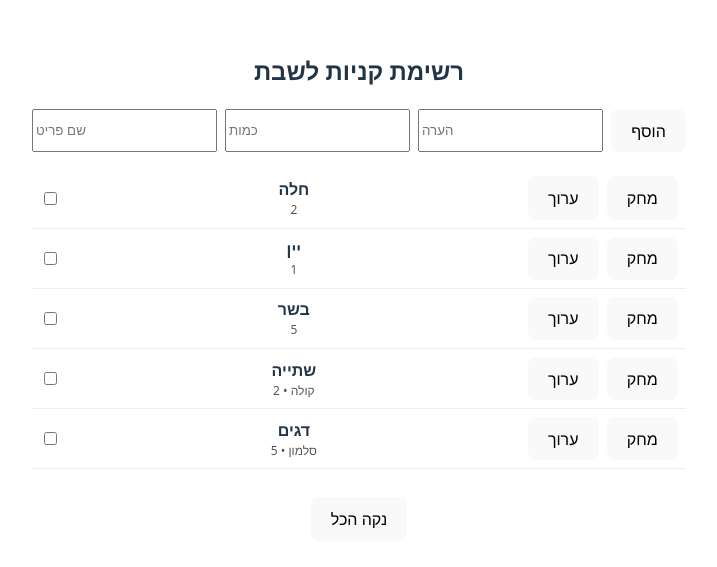
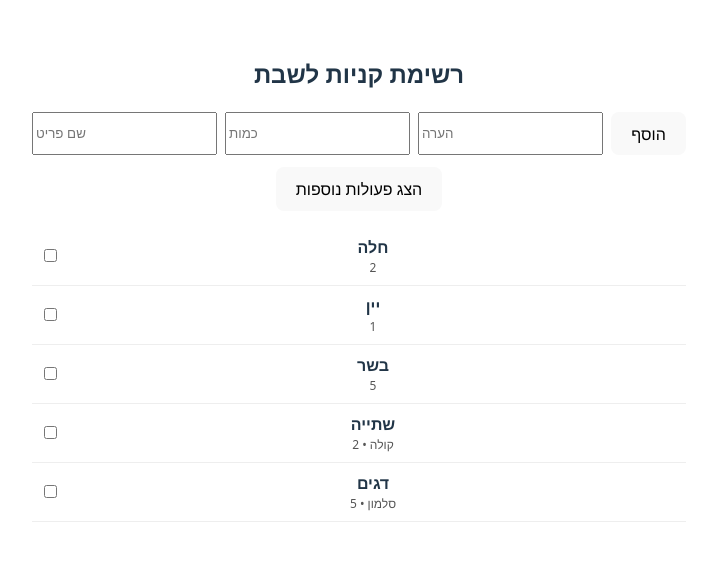
Before and after one commit to LaliFefer/react-mini-project, a Preact app in the folder react-mini-project/: page / in a window 1280 px wide. Shown: the part 113-680 px from the top of the page, without its empty margins (281-998 px from the left). Built offline with nearby package versions, Linux system fonts and the light colour scheme.

Commit message:
Edit and delete operations are saved in the state variable.

```diff
--- a/react-mini-project/src/app.jsx
+++ b/react-mini-project/src/app.jsx
@@ -1,7 +1,7 @@
 import { useState } from 'preact/hooks'
 import preactLogo from './assets/preact.svg'
 import viteLogo from '/vite.svg'
-import ShabbatShopping from '../component/ShabbatShopping';
+import ShabbatShopping from './component/ShabbatShopping';
 import './app.css'
 
 export function App() {
--- a/react-mini-project/component/ShabbatShopping.jsx
+++ b/react-mini-project/src/component/ShabbatShopping.jsx
@@ -1,7 +1,6 @@
 // קומפוננטת Preact: ShabbatShopping.jsx
 import { useEffect, useState } from 'preact/hooks'; // ייבוא הוקים מ־Preact (אין ספריית react בתלויות)
-import { Component } from 'preact'; // <-- נוסף כדי לממש ErrorBoundary
-import { getItems, addItem, updateItem, removeItem, clearItems } from '../data/ShabbatShopping'; // פונקציות נתונים
+import { getItems, addItem, updateItem, removeItem } from '../data/ShabbatShopping'; // פונקציות נתונים
 
 export default function ShabbatShopping() { // הגדרת הקומפוננטה הראשית
 	// state
@@ -9,6 +8,7 @@ export default function ShabbatShopping() { // הגדרת הקומפוננטה
 	const [form, setForm] = useState({ name: '', quantity: '', note: '' }); // מצב לטופס הוספה
 	const [editingId, setEditingId] = useState(null); // מזהה של פריט בעדכון
 	const [editForm, setEditForm] = useState({}); // מצב לטופס עריכה
+	const [showActions, setShowActions] = useState(false); // האם להראות כפתורי עריכה/מחיקה לכל פריט (ברירת מחדל: false => רק תצוגת תיבות סימון)
 
 	// load on mount
 	useEffect(() => { // ריצה פעם אחת בעת טעינת הקומפוננטה
@@ -93,15 +93,6 @@ export default function ShabbatShopping() { // הגדרת הקומפוננטה
 		}
 	}
 
-	async function handleClearAll() { // מנקה את כל הפריטים
-		if (!window.confirm('למחוק את כל הפריטים?')) return;
-		try {
-			await clearItems();
-			await refresh();
-		} catch (err) {
-			console.error(err);
-		}
-	}
 
 	return (
 		// JSX: תצוגת הקומפוננטה
@@ -137,6 +128,12 @@ export default function ShabbatShopping() { // הגדרת הקומפוננטה
 					<button type="submit">הוסף</button>
 				</form>
 
+{/* כפתור עליון שמחליף בין תצוגת "רק סימון" לבין תצוגת "פעולות נוספות" */}
+			<div style={{ marginBottom: 12 }}>
+				{/* לחיצה על הכפתור תשנה את מצב התצוגה */}
+				<button onClick={() => setShowActions(s => !s)}>{showActions ? 'הסתר פעולות נוספות' : 'הצג פעולות נוספות'}</button>
+			</div>
+
 			{/* תצוגת הרשימה או הודעת ריק */}
 			{items.length === 0 ? (
 				<p>הרשימה ריקה.</p>
@@ -144,48 +141,47 @@ export default function ShabbatShopping() { // הגדרת הקומפוננטה
 				<ul style={{ listStyle: 'none', padding: 0 }}>
 					{items.map((it) => (
 						<li key={it.id} style={{ display: 'flex', gap: 8, alignItems: 'center', padding: 8, borderBottom: '1px solid #eee' }}>
-								{/* תיבת סימון */}
-								{/* מתקנים: כעת נכונה הצגת הסימון (true => מסומן) */}
+							{/* תיבת סימון שמסמנת אם הפריט בוצע */}
 							<input type="checkbox" checked={!!it.checked} onChange={() => toggleChecked(it)} />
-								{editingId === it.id ? (
-									// מצב טקסטים לעריכה
+
+							{/* אם showActions=false - מציגים תצוגה קומפקטית בלבד */}
+							{!showActions ? (
+								/* קומפקט: שם, כמות והערה, אין כפתורי עריכה/מחיקה */
+								<div style={{ flex: 1 }}>
+									{/* שם הפריט - אם מסומן מוצג קו חוצה */}
+									<strong style={{ textDecoration: it.checked ? 'line-through' : 'none' }}>{it.name}</strong>
+									{/* שורה פחות בולטת לכמות/הערה */}
+									<div style={{ fontSize: 12, color: '#555' }}>{it.quantity ?? ''} {it.note ? `• ${it.note}` : ''}</div>
+								</div>
+							) : (
+								/* אם showActions=true - מציגים גם כפתורי עריכה ומחיקה */
+								editingId === it.id ? (
+									/* מצב עריכה: שדות לשינוי ושמירה/ביטול */
 									<>
-										<input
-											value={editForm.name ?? ''} // שם לעריכה (הגנה מפני undefined)
-											onChange={(e) => setEditForm({ ...editForm, name: e.currentTarget.value })}
-											style={{ flex: 2 }}
-										/>
-										<input
-											value={editForm.quantity ?? ''} // כמות לעריכה (הגנה)
-											onChange={(e) => setEditForm({ ...editForm, quantity: e.currentTarget.value })}
-											style={{ flex: 1 }}
-										/>
-										<input
-											value={editForm.note ?? ''} // הערה לעריכה (הגנה)
-											onChange={(e) => setEditForm({ ...editForm, note: e.currentTarget.value })}
-											style={{ flex: 1 }}
-										/>
+										<input value={editForm.name ?? ''} onChange={(e) => setEditForm({ ...editForm, name: e.currentTarget.value })} style={{ flex: 2 }} />
+										<input value={editForm.quantity ?? ''} onChange={(e) => setEditForm({ ...editForm, quantity: e.currentTarget.value })} style={{ flex: 1 }} />
+										<input value={editForm.note ?? ''} onChange={(e) => setEditForm({ ...editForm, note: e.currentTarget.value })} style={{ flex: 1 }} />
 										<button onClick={() => saveEdit(it.id)}>שמור</button>
 										<button onClick={cancelEdit}>בטל</button>
 									</>
 								) : (
-									// מצב תצוגה רגיל
+									/* תצוגת פריט עם כפתורי עריכה ומחיקה */
 									<>
 										<div style={{ flex: 1 }}>
-											<strong style={{ textDecoration: it.checked ? 'line-through' : 'none' }}>{it.name}</strong> {/* שם עם קו חוצה אם מסומן */}
-											<div style={{ fontSize: 12, color: '#555' }}>{it.quantity ?? ''} {it.note ? `• ${it.note}` : ''}</div> {/* כמות והערה אם קיימת */}
+											<strong style={{ textDecoration: it.checked ? 'line-through' : 'none' }}>{it.name}</strong>
+											<div style={{ fontSize: 12, color: '#555' }}>{it.quantity ?? ''} {it.note ? `• ${it.note}` : ''}</div>
 										</div>
 										<button onClick={() => startEdit(it)}>ערוך</button>
 										<button onClick={() => handleRemove(it.id)}>מחק</button>
 									</>
+								)
 								)}
 							</li>
 						))}
 					</ul>
 				)}
 
-				{/* כפתור לניקוי כל הפריטים */}
-				<button onClick={handleClearAll} style={{ marginTop: 12 }}>נקה הכל</button>
+
 			</div>
 	);
 
--- a/react-mini-project/data/ShabbatShopping.js
+++ b/react-mini-project/src/data/ShabbatShopping.js
@@ -41,9 +41,5 @@ export async function removeItem(id) { // מסיר פריט לפי id
 	return true; // החזרה שמחיקה הצליחה
 }
 
-export async function clearItems() { // מנקה את כל הפריטים
-	items = []; // אפס את המערך
-	return []; // מחזיר מערך ריק
-}
 
-export default { getItems, addItem, updateItem, removeItem, clearItems }; // ייצוא ברירת מחדל כאובייקט
+export default { getItems, addItem, updateItem, removeItem}; // ייצוא ברירת מחדל כאובייקט
```
Also changed, not shown: react-mini-project/component/Preparations.jsx (deleted), react-mini-project/data/Preparations.js (deleted). Lines whose indentation alone changed are shown as unchanged.
